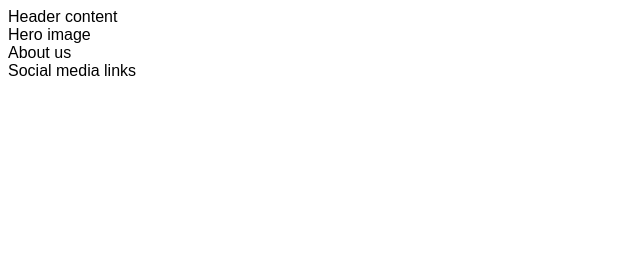
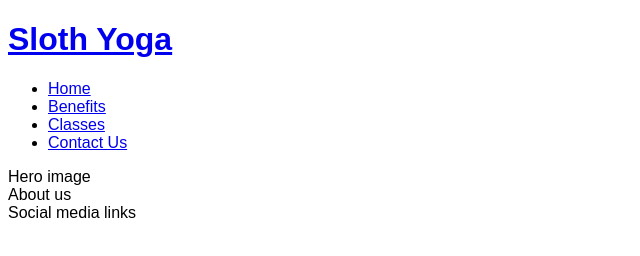
Before and after one commit to violaberg/sloth-yoga-site, a plain HTML site: page index.html in a window 1280 px wide. Shown: the whole page, without its empty margins (0-640 px from the left). Drawn offline with Linux system fonts and the light colour scheme.

Commit message:
Add header structure

```diff
--- a/index.html
+++ b/index.html
@@ -1,19 +1,45 @@
 <!DOCTYPE html>
 <html lang="en">
-<head>
-    <meta charset="UTF-8">
-    <meta http-equiv="X-UA-Compatible" content="IE=edge">
-    <meta name="viewport" content="width=device-width, initial-scale=1.0">
-    <meta name="description" content="Yoga studio for kids based in Dublin, Ireland">
-    <meta name="keywords" content="sloth yoga, yoga studio, kids yoga, dublin, ireland">
+  <head>
+    <meta charset="UTF-8" />
+    <meta http-equiv="X-UA-Compatible" content="IE=edge" />
+    <meta name="viewport" content="width=device-width, initial-scale=1.0" />
+    <meta
+      name="description"
+      content="Yoga studio for kids based in Dublin, Ireland"
+    />
+    <meta
+      name="keywords"
+      content="sloth yoga, yoga studio, kids yoga, dublin, ireland"
+    />
 
-    <link rel="stylesheet" href="assets/css/style.css">
+    <link rel="stylesheet" href="assets/css/style.css" />
     <title>Sloth Yoga</title>
-</head>
-<body>
-    <header>Header content</header>
+  </head>
+  <body>
+    <header>
+      <a href="index.html">
+        <h1>Sloth Yoga</h1>
+      </a>
+      <nav>
+        <ul>
+          <li>
+            <a href="index.html">Home</a>
+          </li>
+          <li>
+            <a href="#">Benefits</a>
+          </li>
+          <li>
+            <a href="#">Classes</a>
+          </li>
+          <li>
+            <a href="#">Contact Us</a>
+          </li>
+        </ul>
+      </nav>
+    </header>
     <section>Hero image</section>
     <section>About us</section>
     <footer>Social media links</footer>
-</body>
+  </body>
 </html>
```
